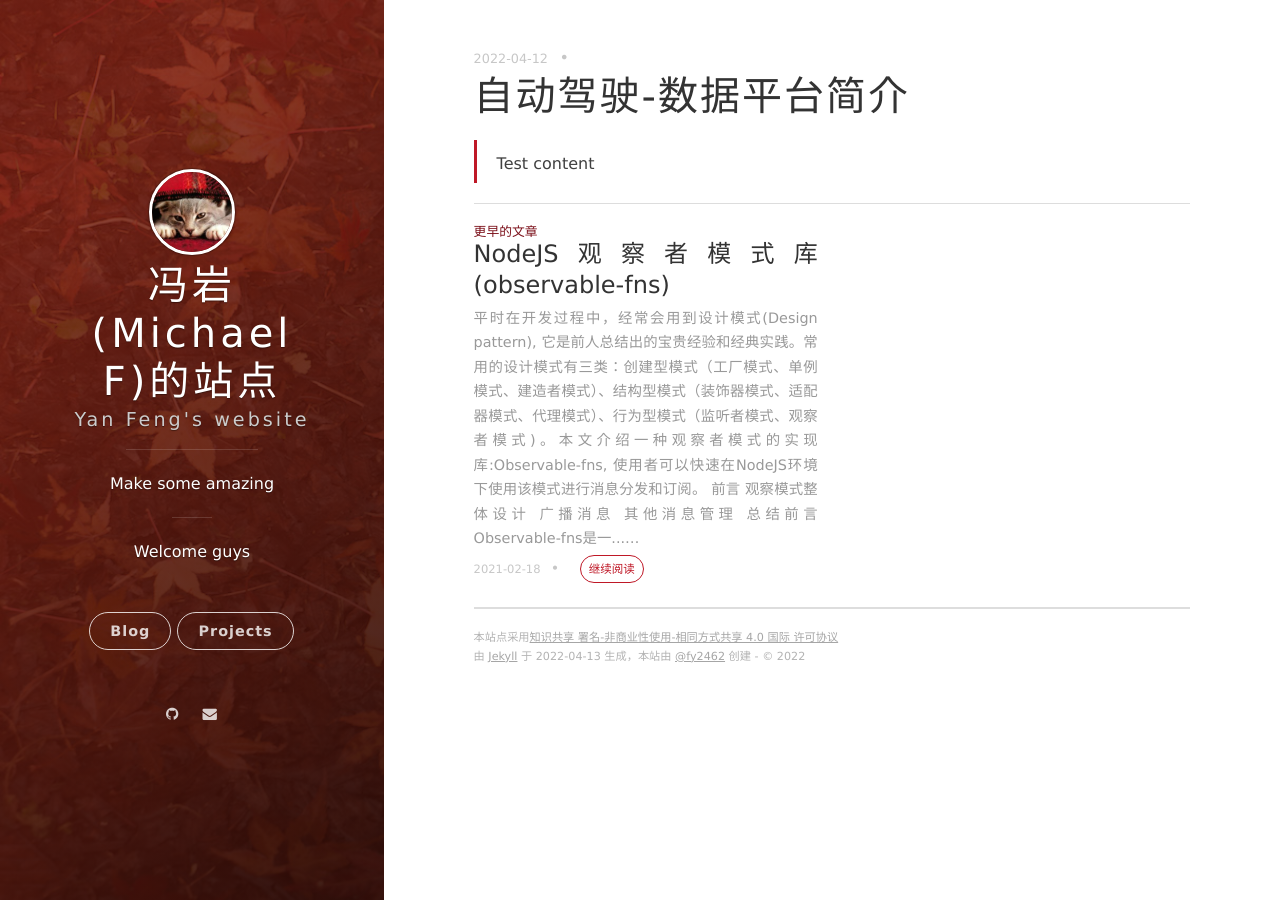
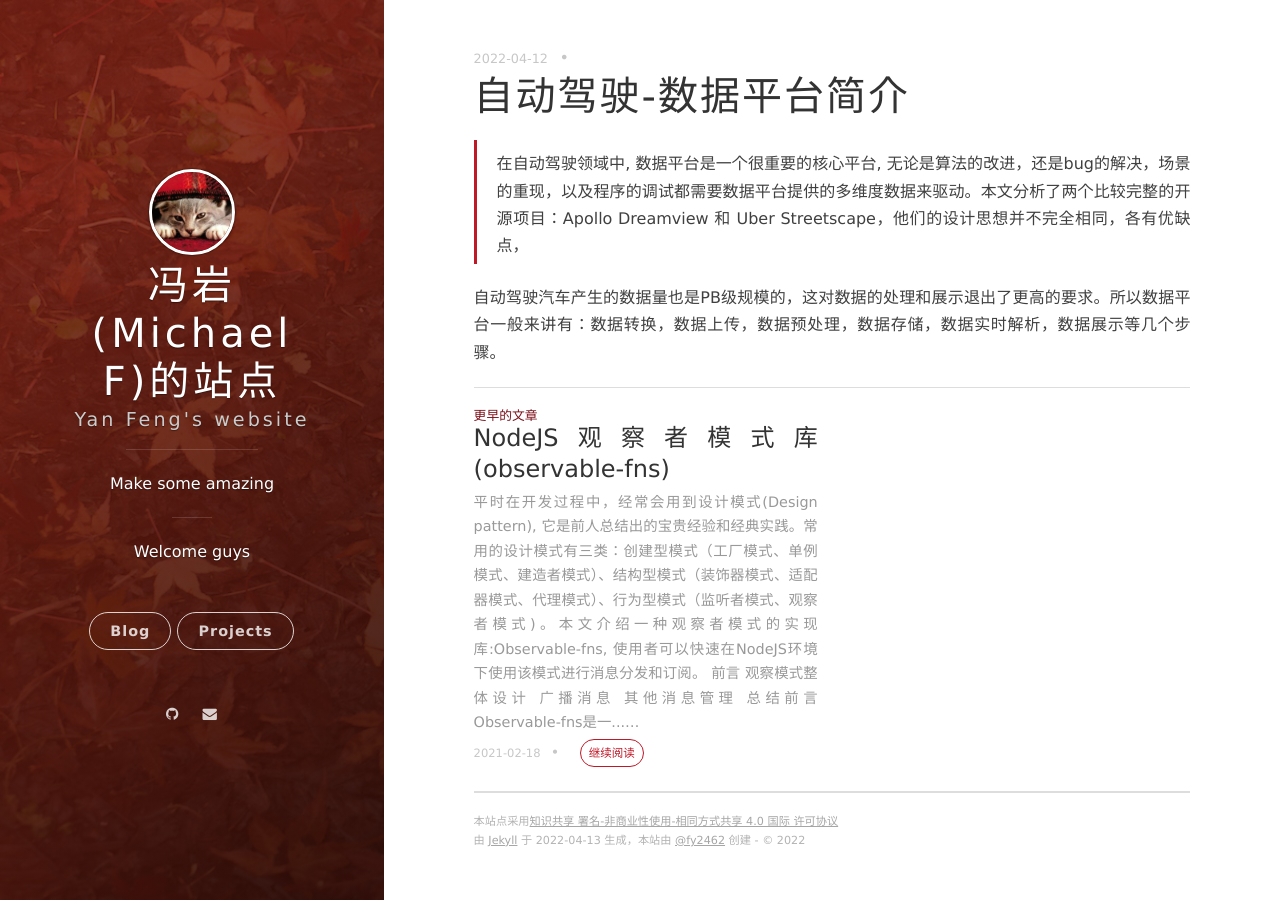
Before and after one commit to fy2462/fy2462.github.io, a Jekyll site: the page built from _posts/2022-04-12-auto-driving-data-system.md, in a window 1280 px wide. Built offline with Jekyll 4.4.1, drawn with Linux system fonts in a browser that asks for light colours; nearby versions of some CDN libraries; comment, search, counter and statistics services are not loaded.

Commit message:
push code

```diff
--- a/_posts/2022-04-12-auto-driving-data-system.md
+++ b/_posts/2022-04-12-auto-driving-data-system.md
@@ -4,4 +4,6 @@ title: 自动驾驶-数据平台简介
 date: 2022-04-12 21:41:24.000000000 +08:00
 ---
 
-> Test content
+> 在自动驾驶领域中, 数据平台是一个很重要的核心平台, 无论是算法的改进，还是bug的解决，场景的重现，以及程序的调试都需要数据平台提供的多维度数据来驱动。本文分析了两个比较完整的开源项目：Apollo Dreamview 和 Uber Streetscape，他们的设计思想并不完全相同，各有优缺点，
+
+自动驾驶汽车产生的数据量也是PB级规模的，这对数据的处理和展示退出了更高的要求。所以数据平台一般来讲有：数据转换，数据上传，数据预处理，数据存储，数据实时解析，数据展示等几个步骤。
```
